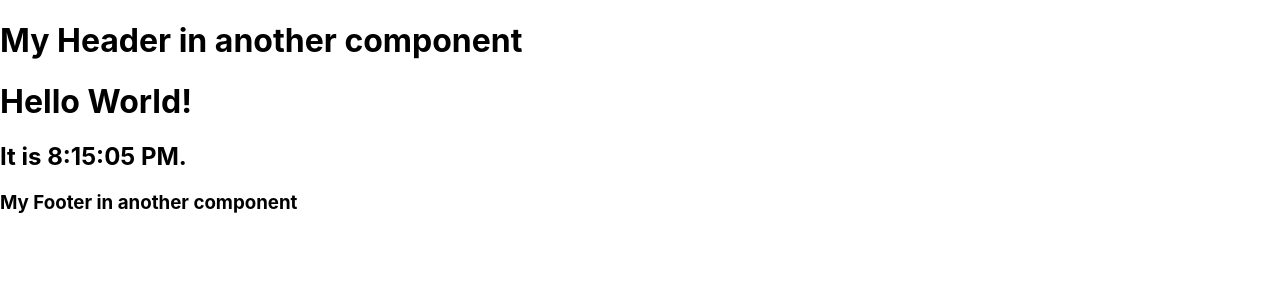
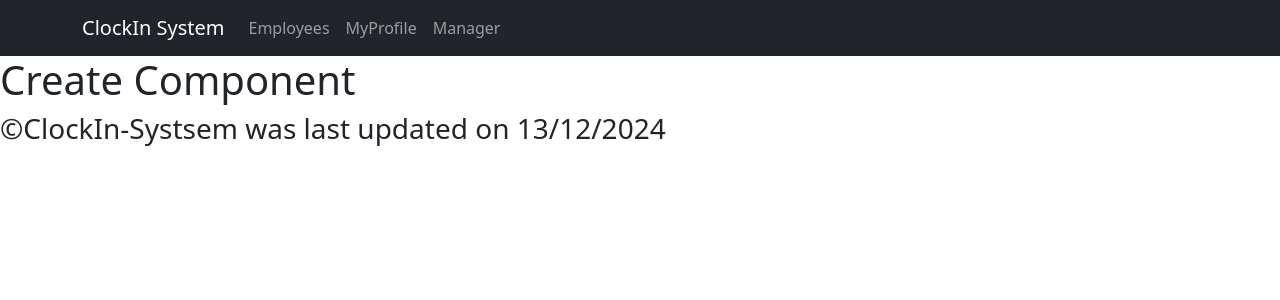
Before and after one commit to AdamGallagher339/clockin-system, a React (Create React App) app: page /create in a window 1280 px wide. Shown: the top 300 px of the page. Built offline with nearby package versions, Linux system fonts and the light colour scheme.

Commit message:
created href to pages needed and header/footer

```diff
--- a/package.json
+++ b/package.json
@@ -8,6 +8,7 @@
     "react": "^19.0.0",
     "react-bootstrap": "^2.10.6",
     "react-dom": "^19.0.0",
+    "react-router-dom": "^7.0.2",
     "react-scripts": "5.0.1"
   },
   "scripts": {
--- a/src/App.js
+++ b/src/App.js
@@ -1,19 +1,23 @@
 import logo from './logo.svg';
 import './App.css';
 
-
-
+import { BrowserRouter as Router, Route, Routes } from 'react-router-dom';
+import NavigationBar from './components/NavigationBar';
 import Header from './components/Header';
+import Footer from './components/Footer';
 import Content from './components/Content';
-import Footer from './components/Footer';
 
 function App() {
   return (
-    <div>
-      <Header />
-      <Content />
+    <Router>
+      <NavigationBar />
+      <Routes>
+        <Route path="/home" element={<Content />} />
+        <Route path="/read" element={<h1>Read Component</h1>} />
+        <Route path="/create" element={<h1>Create Component</h1>} />
+      </Routes>
       <Footer />
-    </div>
+    </Router>
   );
 }
 
--- a/src/components/Footer.js
+++ b/src/components/Footer.js
@@ -1,5 +1,5 @@
 const Footer = () => {
-    return <h3>My Footer in another component</h3>;
+    return <h3>©ClockIn-Systsem was last updated on 13/12/2024</h3>;
   };
 
   export default Footer;
--- /dev/null
+++ b/src/components/NavigationBar.js
@@ -0,0 +1,21 @@
+import Container from 'react-bootstrap/Container';
+import Nav from 'react-bootstrap/Nav';
+import Navbar from 'react-bootstrap/Navbar';
+
+
+const NavigationBar = () => {
+  return (
+        <Navbar bg="dark" data-bs-theme="dark">
+          <Container>
+            <Navbar.Brand href="/">ClockIn System</Navbar.Brand>
+            <Nav className="me-auto">
+              <Nav.Link href="/create">Employees</Nav.Link>
+              <Nav.Link href="/read">MyProfile</Nav.Link>
+              <Nav.Link href="/read">Manager</Nav.Link>
+            </Nav>
+          </Container>
+      </Navbar>
+  );
+};
+
+export default NavigationBar;
--- a/src/index.js
+++ b/src/index.js
@@ -2,6 +2,7 @@
 import ReactDOM from 'react-dom/client';
 import './index.css';
 import App from './App';
+import 'bootstrap/dist/css/bootstrap.min.css';
 
 const root = ReactDOM.createRoot(document.getElementById('root'));
 root.render(
@@ -9,7 +10,3 @@
     <App />
   </React.StrictMode>
 );
-
-// If you want to start measuring performance in your app, pass a function
-// to log results (for example: reportWebVitals(console.log))
-// or send to an analytics endpoint. Learn more: https://bit.ly/CRA-vitals
```
Also changed, not shown: 1 other file (tests, documents, lock files or other folders).
